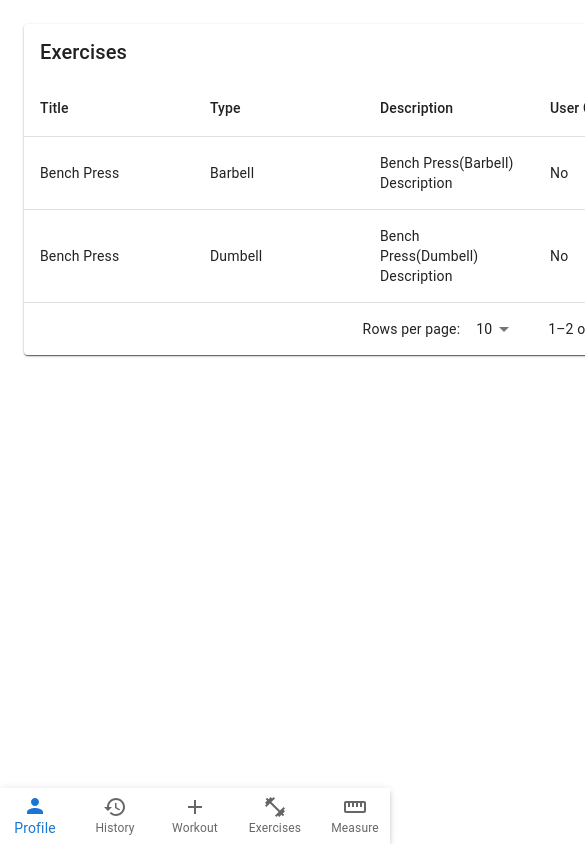
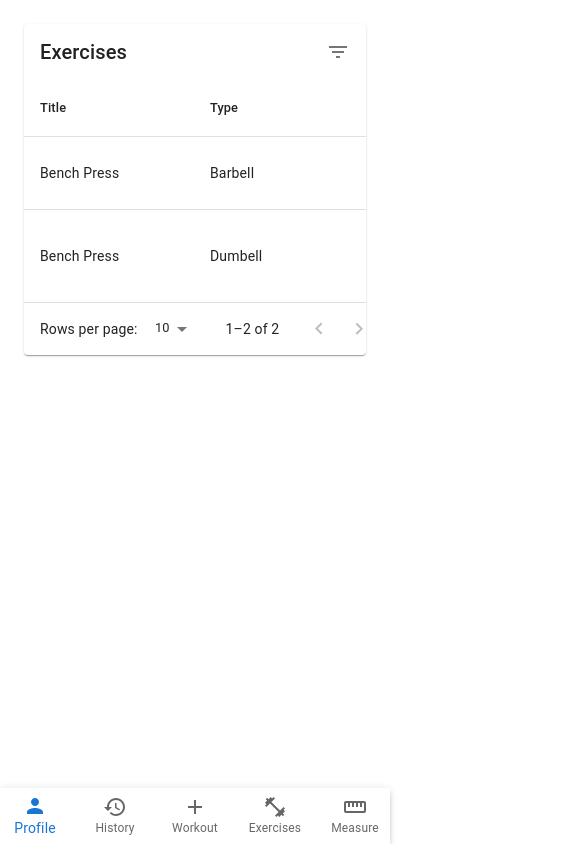
Before and after one commit to dkhmora/stronger-workout-app, a React (Create React App) app in the folder client/: page /exercises in a window 390 px wide. Shown: the top 844 px of the page, 585 px wide, since content can reach past the window. Built offline with nearby package versions, Linux system fonts and the light colour scheme.

Commit message:
Fixed mobile view for data tables and pages

```diff
--- a/client/src/App.tsx
+++ b/client/src/App.tsx
@@ -8,7 +8,7 @@ import HomePage from "./pages/HomePage";
 import MeasurePage from "./pages/MeasurePage";
 import ExercisesPage from "./pages/ExercisesPage";
 import HistoryPage from "./pages/HistoryPage";
-import { Box, CssBaseline } from "@mui/material";
+import { Box, CssBaseline, Grid } from "@mui/material";
 
 function App() {
   const [windowDimension, setWindowDimension] = useState<number | null>(null);
@@ -29,12 +29,13 @@ function App() {
   const isMobile = windowDimension && windowDimension <= 640;
 
   return (
-    <Box sx={{ display: "flex", flex: 1 }}>
+    <Box sx={{ display: "flex", height: "100vh" }}>
       <CssBaseline />
 
       <BrowserRouter>
         {isMobile ? <MobileNavbar /> : <Navbar />}
-        <Box component="main" sx={{ flexGrow: 1, p: 3 }}>
+
+        <Box sx={{ flexGrow: 1, overflow: "auto" }}>
           <Routes>
             <Route index element={<HomePage />} />
             <Route path="/profile" element={<ProfilePage />} />
--- a/client/src/components/DataTable.tsx
+++ b/client/src/components/DataTable.tsx
@@ -8,6 +8,7 @@ import TableHead from "@mui/material/TableHead";
 import TablePagination from "@mui/material/TablePagination";
 import TableRow from "@mui/material/TableRow";
 import TableToolbar from "./TableToolbar";
+import { Box, Grid } from "@mui/material";
 
 interface DataTableProps {
   toolbarTitle: string | null;
@@ -32,11 +33,13 @@ export default function DataTable(props: DataTableProps) {
   };
 
   return (
-    <Paper sx={{ width: "100%", overflow: "hidden" }}>
+    <Box sx={{ width: "100%" }}>
+      <Paper sx={{ width: "100%", mb: 2 }}>
         <TableToolbar title={toolbarTitle} numSelected={0} />
         <TableContainer
           sx={{
             maxHeight: "100vh",
+            overflowX: "auto",
           }}
         >
           <Table stickyHeader aria-label="sticky table">
@@ -46,7 +49,7 @@ export default function DataTable(props: DataTableProps) {
                   <TableCell
                     key={column.id}
                     align={column.align}
-                  style={{ minWidth: column.minWidth }}
+                    style={{ minWidth: column.minWidth, fontSize: "0.8rem" }}
                   >
                     {column.label}
                   </TableCell>
@@ -83,7 +86,9 @@ export default function DataTable(props: DataTableProps) {
           page={page}
           onPageChange={handleChangePage}
           onRowsPerPageChange={handleChangeRowsPerPage}
+          sx={{ fontSize: "0.8rem" }}
         />
       </Paper>
+    </Box>
   );
 }
--- a/client/src/index.tsx
+++ b/client/src/index.tsx
@@ -1,15 +1,18 @@
-import React from 'react';
-import ReactDOM from 'react-dom/client';
-import './index.css';
-import App from './App';
-import reportWebVitals from './reportWebVitals';
+import React from "react";
+import ReactDOM from "react-dom/client";
+import "./index.css";
+import App from "./App";
+import reportWebVitals from "./reportWebVitals";
+import { StyledEngineProvider } from "@mui/material";
 
 const root = ReactDOM.createRoot(
-  document.getElementById('root') as HTMLElement
+  document.getElementById("root") as HTMLElement
 );
 root.render(
   <React.StrictMode>
-    <App />
+    <StyledEngineProvider injectFirst>
+      <App />
+    </StyledEngineProvider>
   </React.StrictMode>
 );
 
--- a/client/src/pages/ExercisesPage.tsx
+++ b/client/src/pages/ExercisesPage.tsx
@@ -1,4 +1,4 @@
-import { Container, Paper, Typography } from "@mui/material";
+import { Box, Container, Grid, Paper, Typography } from "@mui/material";
 import React from "react";
 import DataTable from "../components/DataTable";
 
@@ -59,8 +59,8 @@ export default function ExercisesPage() {
   ];
 
   return (
-    <Paper>
+    <Box sx={{ width: "100%", p: 3 }}>
       <DataTable toolbarTitle="Exercises" columns={columns} rows={rows} />
-    </Paper>
+    </Box>
   );
 }
```
Lines whose indentation alone changed are shown as unchanged.
